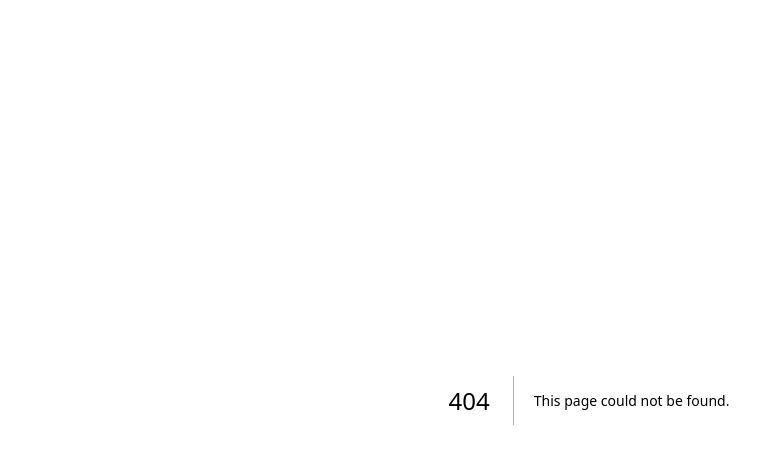
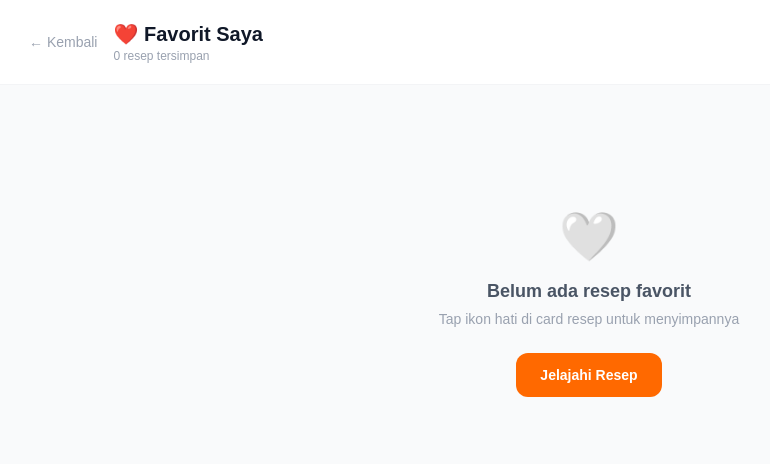
Before and after one commit to Mucaru/day-04-recipe-app, a Next.js app: page /favorites in a window 1280 px wide. Before the commit this address had no page. Shown: the top 464 px of the page, without its empty margins (51-821 px from the left). Built offline with nearby package versions, Linux system fonts and the light colour scheme.

Commit message:
feat: add favorites with localStorage, bookmark button on cards

```diff
--- /dev/null
+++ b/app/favorites/page.tsx
@@ -0,0 +1,61 @@
+"use client";
+
+import { RecipeCard } from "@/components/recipe/RecipeCard";
+import { useFavorites } from "@/hooks/useFavorites";
+import Link from "next/link";
+
+export default function FavoritesPage() {
+  const { favorites, mounted } = useFavorites();
+
+  return (
+    <main className="min-h-screen bg-gray-50">
+      {/* Header */}
+      <div className="bg-white border-b border-gray-100">
+        <div className="max-w-6xl mx-auto px-4 py-5 flex items-center gap-4">
+          <Link
+            href="/"
+            className="text-sm text-gray-400 hover:text-orange-500 transition"
+          >
+            ← Kembali
+          </Link>
+          <div>
+            <h1 className="text-xl font-bold text-gray-900">❤️ Favorit Saya</h1>
+            <p className="text-xs text-gray-400">
+              {mounted ? `${favorites.length} resep tersimpan` : "Memuat..."}
+            </p>
+          </div>
+        </div>
+      </div>
+
+      <div className="max-w-6xl mx-auto px-4 py-8">
+        {!mounted ? (
+          <div className="grid grid-cols-2 md:grid-cols-3 lg:grid-cols-4 gap-3 md:gap-4">
+            {Array.from({ length: 4 }).map((_, i) => (
+              <div key={i} className="aspect-[3/4] bg-gray-200 rounded-2xl animate-pulse" />
+            ))}
+          </div>
+        ) : favorites.length === 0 ? (
+          <div className="text-center py-24">
+            <p className="text-5xl mb-4">🤍</p>
+            <p className="text-gray-600 font-semibold text-lg">Belum ada resep favorit</p>
+            <p className="text-gray-400 text-sm mt-1 mb-6">
+              Tap ikon hati di card resep untuk menyimpannya
+            </p>
+            <Link
+              href="/"
+              className="inline-flex items-center gap-2 bg-orange-500 hover:bg-orange-600 text-white text-sm font-semibold px-6 py-3 rounded-xl transition"
+            >
+              Jelajahi Resep
+            </Link>
+          </div>
+        ) : (
+          <div className="grid grid-cols-2 md:grid-cols-3 lg:grid-cols-4 gap-3 md:gap-4">
+            {favorites.map((meal, index) => (
+              <RecipeCard key={meal.idMeal} meal={meal} priority={index < 4} />
+            ))}
+          </div>
+        )}
+      </div>
+    </main>
+  );
+}
--- a/app/page.tsx
+++ b/app/page.tsx
@@ -3,6 +3,7 @@
 import dynamic from "next/dynamic";
 import { useState } from "react";
 import { SearchBar } from "@/components/recipe/SearchBar";
+import Link from "next/link";
 
 const RecipeGrid = dynamic(
   () => import("@/components/recipe/RecipeGrid").then((m) => m.RecipeGrid),
@@ -20,10 +21,19 @@ export default function HomePage() {
         <div className="absolute -bottom-10 -left-10 w-64 h-64 bg-amber-200 rounded-full opacity-20 blur-3xl pointer-events-none" />
 
         <div className="relative max-w-6xl mx-auto px-4 pt-10 pb-8">
+          {/* Brand */}
           <div className="flex items-center justify-center gap-2 mb-5">
             <span className="text-2xl">🍳</span>
             <span className="text-lg font-bold text-orange-500 tracking-tight">ResepKu</span>
+            <Link
+              href="/favorites"
+              className="ml-3 inline-flex items-center gap-1.5 text-xs font-medium text-gray-500 hover:text-orange-500 bg-white/80 border border-gray-200 px-3 py-1.5 rounded-full transition"
+            >
+              ❤️ Favorit
+            </Link>
           </div>
+
+
 
           <div className="text-center mb-7">
             <h1 className="text-4xl md:text-5xl font-black text-gray-900 mb-3 leading-tight">
--- a/components/recipe/RecipeCard.tsx
+++ b/components/recipe/RecipeCard.tsx
@@ -1,3 +1,6 @@
+"use client";
+
+import { useFavorites } from "@/hooks/useFavorites";
 import { MealSummary } from "@/types/meal";
 import Image from "next/image";
 import Link from "next/link";
@@ -8,9 +11,12 @@ interface Props {
 }
 
 export function RecipeCard({ meal, priority = false }: Props) {
+  const { toggleFavorite, isFavorite, mounted } = useFavorites();
+  const favorited = mounted && isFavorite(meal.idMeal);
+
   return (
-    <Link href={`/recipes/${meal.idMeal}`}>
-      <div className="group relative rounded-2xl overflow-hidden shadow-sm hover:shadow-lg transition-all duration-300 aspect-[3/4] bg-gray-200">
+    <div className="group relative rounded-2xl overflow-hidden shadow-sm hover:shadow-lg transition-all duration-300 aspect-[3/4] bg-gray-200">
+      <Link href={`/recipes/${meal.idMeal}`} className="absolute inset-0 z-0">
         <Image
           src={meal.strMealThumb}
           alt={meal.strMeal}
@@ -20,12 +26,26 @@ export function RecipeCard({ meal, priority = false }: Props) {
           sizes="(max-width: 768px) 50vw, (max-width: 1024px) 33vw, 25vw"
         />
         <div className="absolute inset-0 bg-gradient-to-t from-black/70 via-black/10 to-transparent" />
-        <div className="absolute bottom-0 left-0 right-0 p-3">
-          <h3 className="text-white font-semibold text-sm leading-snug line-clamp-2 drop-shadow">
-            {meal.strMeal}
-          </h3>
-        </div>
+      </Link>
+
+      {/* Bookmark button */}
+      <button
+        onClick={(e) => {
+          e.preventDefault();
+          toggleFavorite(meal);
+        }}
+        className="absolute top-2 right-2 z-10 w-8 h-8 rounded-full flex items-center justify-center transition-all duration-200 bg-black/30 backdrop-blur-sm hover:bg-black/50"
+        aria-label={favorited ? "Hapus dari favorit" : "Simpan ke favorit"}
+      >
+        <span className="text-sm">{favorited ? "❤️" : "🤍"}</span>
+      </button>
+
+      {/* Title */}
+      <div className="absolute bottom-0 left-0 right-0 p-3 z-0">
+        <h3 className="text-white font-semibold text-sm leading-snug line-clamp-2 drop-shadow">
+          {meal.strMeal}
+        </h3>
       </div>
-    </Link>
+    </div>
   );
 }
--- /dev/null
+++ b/hooks/useFavorites.ts
@@ -0,0 +1,38 @@
+"use client";
+
+import { MealSummary } from "@/types/meal";
+import { useEffect, useState } from "react";
+
+const STORAGE_KEY = "resepku-favorites";
+
+export function useFavorites() {
+  const [favorites, setFavorites] = useState<MealSummary[]>([]);
+  const [mounted, setMounted] = useState(false);
+
+  useEffect(() => {
+    setMounted(true);
+    try {
+      const stored = localStorage.getItem(STORAGE_KEY);
+      if (stored) setFavorites(JSON.parse(stored));
+    } catch {
+      setFavorites([]);
+    }
+  }, []);
+
+  function toggleFavorite(meal: MealSummary) {
+    setFavorites((prev) => {
+      const exists = prev.some((m) => m.idMeal === meal.idMeal);
+      const next = exists
+        ? prev.filter((m) => m.idMeal !== meal.idMeal)
+        : [...prev, meal];
+      localStorage.setItem(STORAGE_KEY, JSON.stringify(next));
+      return next;
+    });
+  }
+
+  function isFavorite(idMeal: string) {
+    return favorites.some((m) => m.idMeal === idMeal);
+  }
+
+  return { favorites, toggleFavorite, isFavorite, mounted };
+}
```
